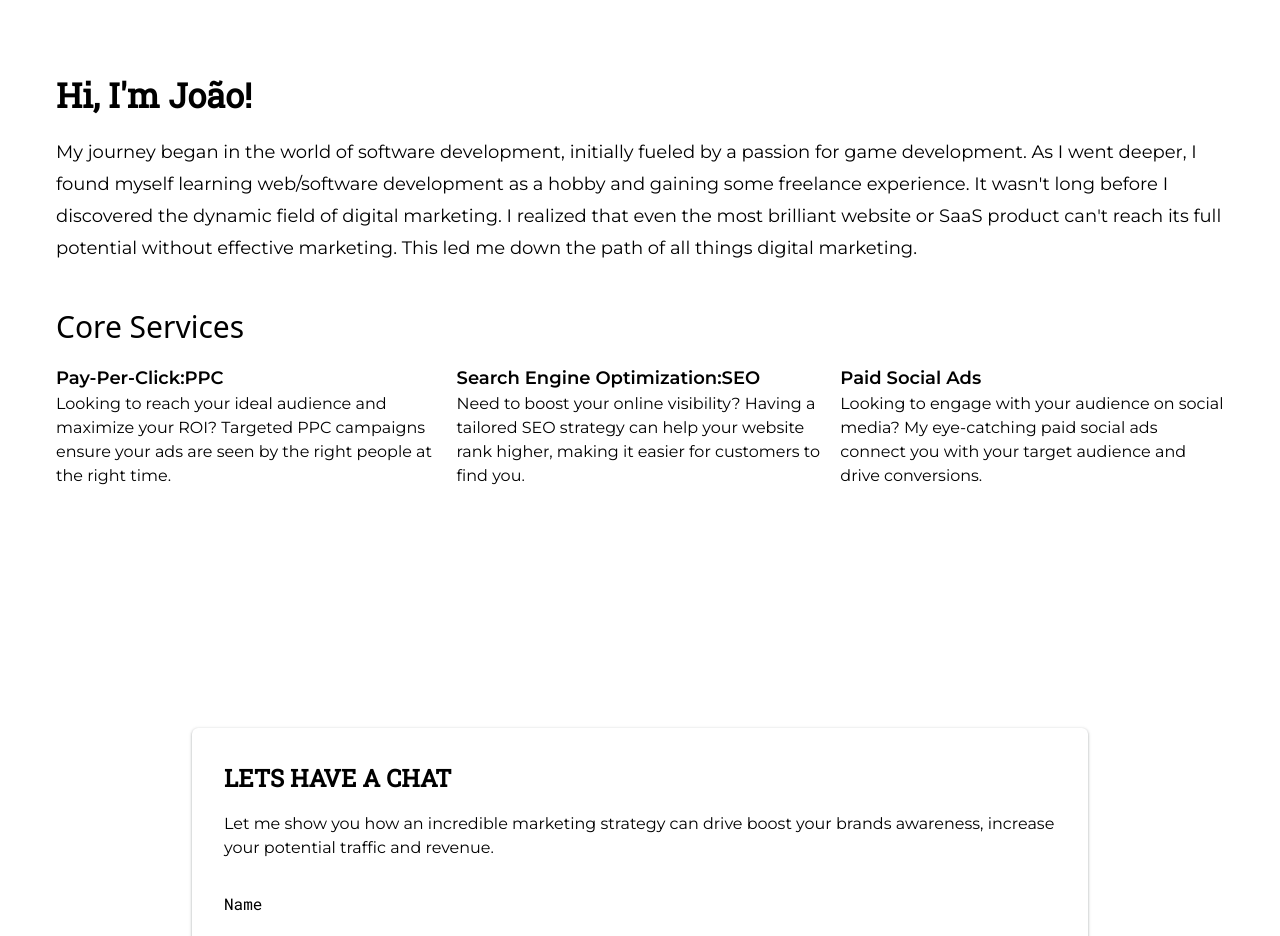
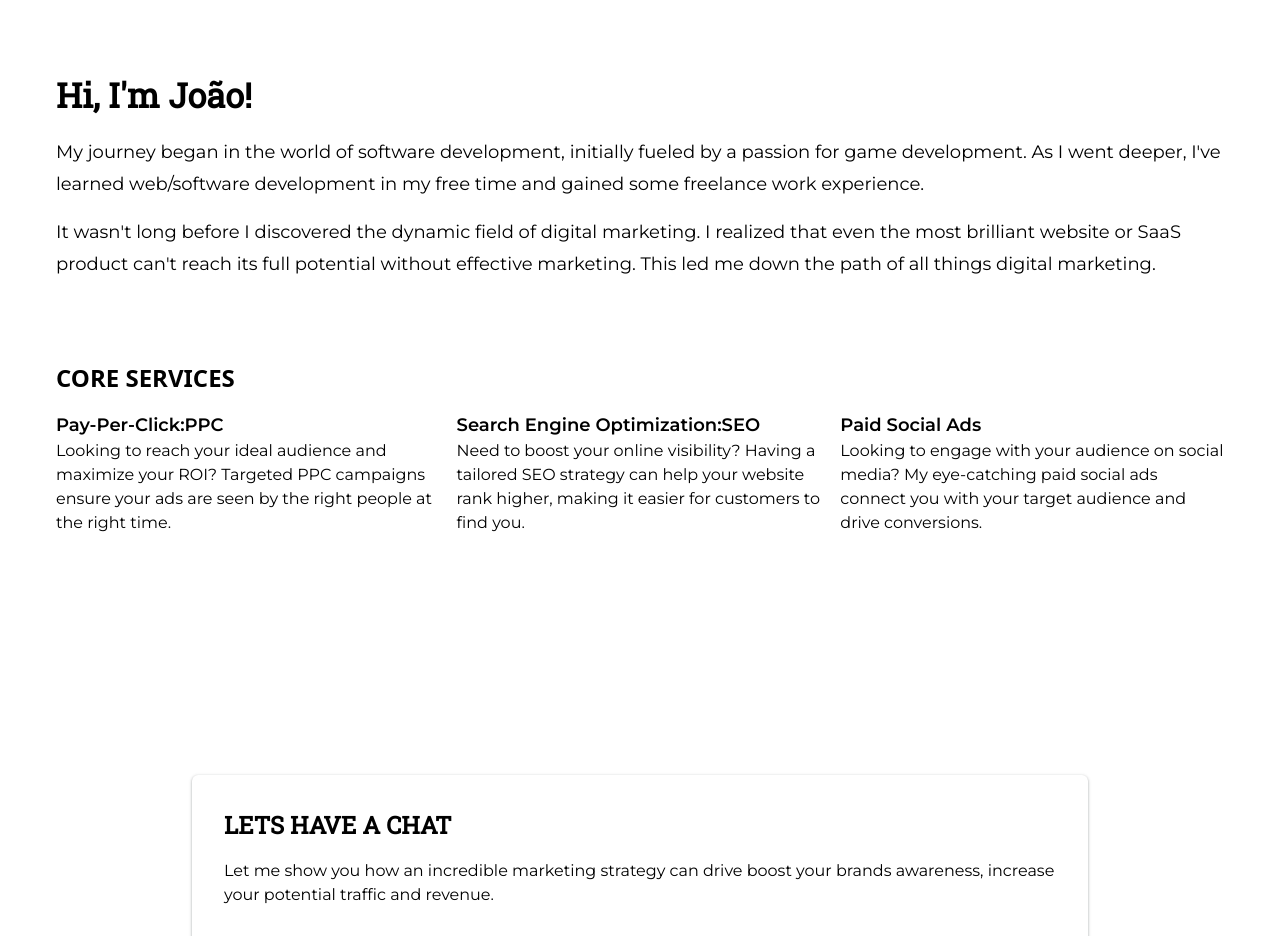
Before and after one commit to joao-miguel8/portfolio-website, a React (Vite) app: page / in a window 1280 px wide. Shown: the part 840-1776 px from the top of the page. Built offline with nearby package versions, Linux system fonts and the light colour scheme.

Commit message:
- Change the Content layout and Core Services Text Styling

```diff
--- a/src/components/About.jsx
+++ b/src/components/About.jsx
@@ -9,11 +9,11 @@ const About = () => {
 		<>
 			<section id="about" className="mx-14 pt-40 mt-20 min-h-[200px]">
 				<h2 className="text-34 monoSlab font-semibold">Hi, I'm João!</h2>
+				<p className="mt-4 text-18 leading-8 montserrat">My journey began in the world of software development, initially fueled by a passion for game development. As I went deeper, I've learned web/software development in my free time and gained some freelance work experience.</p>
 				<p className="mt-4 text-18 leading-8 montserrat">
-					My journey began in the world of software development, initially fueled by a passion for game development. As I went deeper, I found myself learning web/software development as a hobby and gaining some freelance experience. It wasn't long before I discovered the dynamic field of
-					digital marketing. I realized that even the most brilliant website or SaaS product can't reach its full potential without effective marketing. This led me down the path of all things digital marketing.
+					It wasn't long before I discovered the dynamic field of digital marketing. I realized that even the most brilliant website or SaaS product can't reach its full potential without effective marketing. This led me down the path of all things digital marketing.
 				</p>
-				<h3 className="mt-10 text-30">Core Services</h3>
+				<h3 className="mt-20 text-24 font-semibold uppercase">Core Services</h3>
 				<ul className="mt-4 flex flex-col gap-4 md:flex-row">
 					{coreServices.map(service => {
 						return (
```
